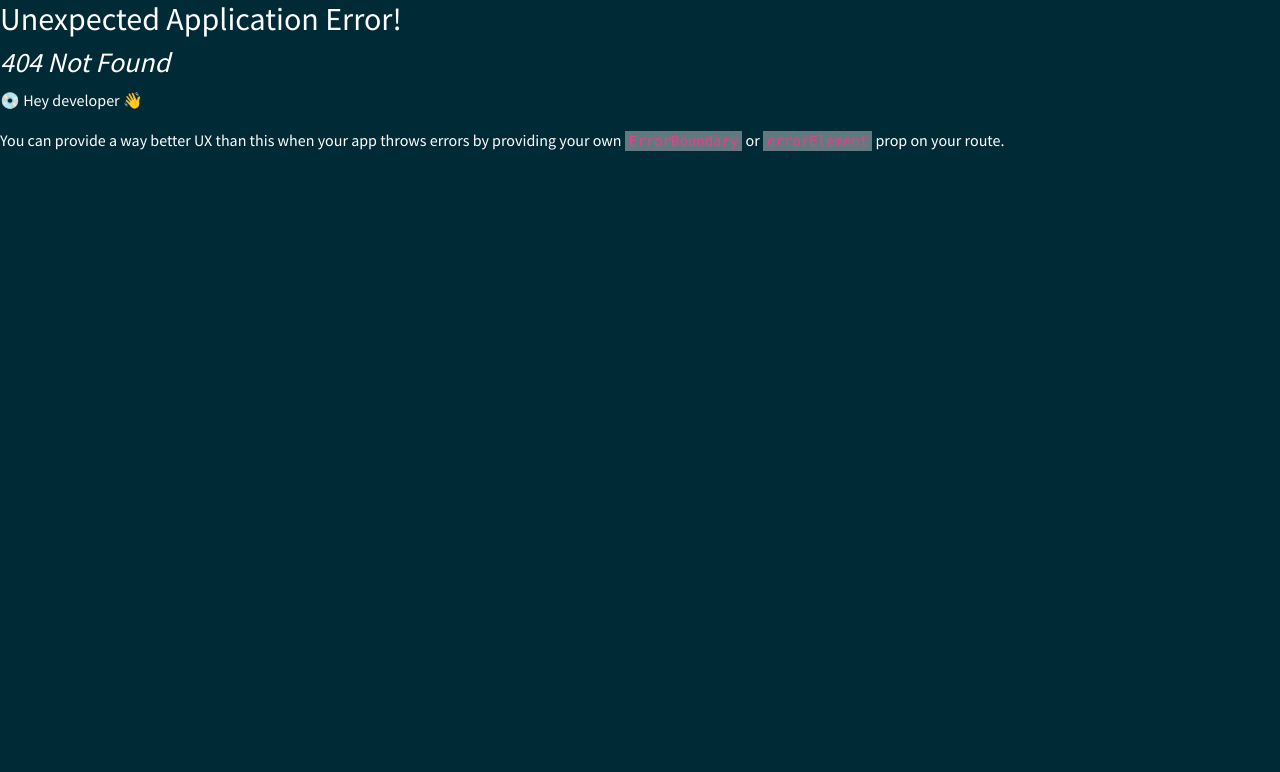
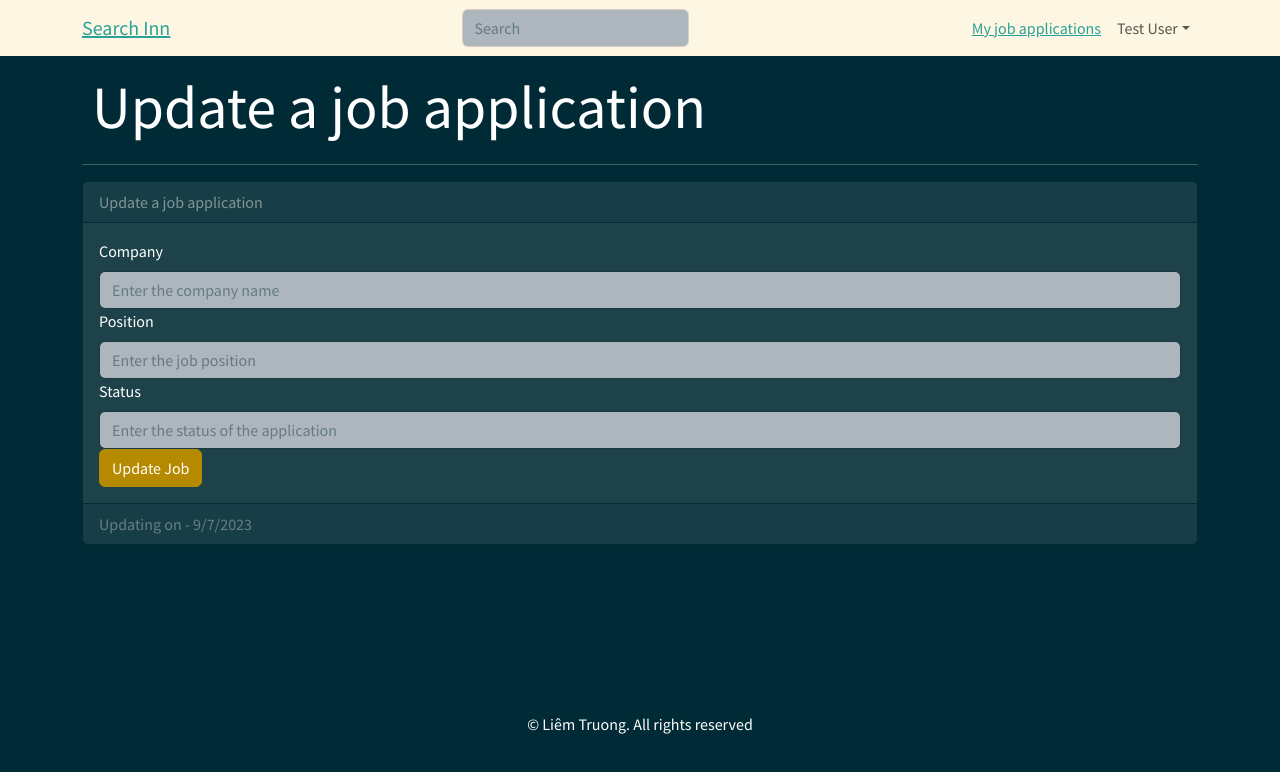
Before and after one commit to lt101/job-tracker, a React (Create React App) app in the folder client/: page /jobs/createJob in a window 1280 px wide. Before the commit this address had no page. Shown: the top 772 px of the page. Built offline with nearby package versions, Linux system fonts and the light colour scheme.

Commit message:
add update functionality

```diff
--- a/client/src/App.js
+++ b/client/src/App.js
@@ -14,6 +14,7 @@ import RegisterPage from "./pages/registerPage/RegisterPage";
 import Root from "./Root";
 import Jobs from "./pages/jobs/Jobs";
 import JobForm from "./pages/jobs/JobForm";
+import UpdateForm from "./pages/jobs/UpdateForm";
 
 const App = () => {
   const router = createBrowserRouter(
@@ -24,6 +25,7 @@ const App = () => {
         <Route path="register" element={<RegisterPage />} />
         <Route path="jobs" element={<Jobs />} />
         <Route path="createJob" element={<JobForm />} />
+        <Route path="jobs/:id" element={<UpdateForm />} />
       </Route>
     )
   );
--- a/client/src/features/jobs/jobService.js
+++ b/client/src/features/jobs/jobService.js
@@ -26,6 +26,25 @@ const getJobs = async (token) => {
   return response.data;
 };
 
+const updateJob = async (jobData, token) => {
+  const config = {
+    headers: {
+      Authorization: `Bearer ${token}`,
+    },
+  };
+
+  const jobId = jobData.id;
+  const updatedInfo = {
+    company: jobData.company,
+    position: jobData.position,
+    status: jobData.status,
+  };
+
+  const response = await axios.put(API_URL + jobId, updatedInfo, config);
+
+  return response.data;
+};
+
 const deleteJob = async (id, token) => {
   const config = {
     headers: {
@@ -41,6 +60,7 @@ const deleteJob = async (id, token) => {
 const jobService = {
   createJob,
   getJobs,
+  updateJob,
   deleteJob,
 };
 
--- a/client/src/features/jobs/jobSlice.js
+++ b/client/src/features/jobs/jobSlice.js
@@ -39,6 +39,24 @@ export const getJobs = createAsyncThunk("jobs/getAll", async (_, thunkAPI) => {
     return thunkAPI.rejectWithValue(message);
   }
 });
+
+export const updateJob = createAsyncThunk(
+  "jobs/update",
+  async (jobData, thunkAPI) => {
+    try {
+      const token = thunkAPI.getState().auth.user.token;
+      return await jobService.updateJob(jobData, token);
+    } catch (error) {
+      const message =
+        (error.response &&
+          error.response.data &&
+          error.response.data.message) ||
+        error.message ||
+        error.toString();
+      return thunkAPI.rejectWithValue(message);
+    }
+  }
+);
 
 export const deleteJob = createAsyncThunk(
   "jobs/delete",
@@ -92,6 +110,23 @@ export const jobSlice = createSlice({
         state.error = true;
         state.message = action.payload;
       })
+      .addCase(updateJob.pending, (state) => {
+        state.loading = true;
+      })
+      .addCase(updateJob.fulfilled, (state, action) => {
+        state.loading = false;
+        state.success = true;
+        state.jobs = state.jobs.map((job) => {
+          if (job._id === action.payload.id) {
+            return action.payload.updatedJob;
+          }
+        });
+      })
+      .addCase(updateJob.rejected, (state, action) => {
+        state.loading = false;
+        state.error = true;
+        state.message = action.payload;
+      })
       .addCase(deleteJob.pending, (state) => {
         state.loading = true;
       })
--- a/client/src/pages/jobs/Jobs.js
+++ b/client/src/pages/jobs/Jobs.js
@@ -59,7 +59,9 @@ const Jobs = () => {
               {job.company}
             </span>
             <div>
-              <Button href={`/jobs/${job.id}`}>Edit</Button>
+              <Link to={`/jobs/${job._id}`}>
+                <Button>Edit</Button>
+              </Link>
               <Button
                 variant="danger"
                 className="mx-2"
@@ -71,7 +73,7 @@ const Jobs = () => {
           </Card.Header>
           <Card.Body>
             <h4>
-              <Badge bg="secondary">Category - {job.status}</Badge>
+              <Badge bg="secondary">Status - {job.status}</Badge>
             </h4>
             <blockquote className="blockquote mb-0">
               <p>{job.position}</p>
--- /dev/null
+++ b/client/src/pages/jobs/UpdateForm.js
@@ -0,0 +1,85 @@
+import { useState } from "react";
+import { useSelector, useDispatch } from "react-redux";
+import { useNavigate, useParams } from "react-router-dom";
+import MainScreen from "../../components/mainScreen/MainScreen";
+import { Button, Card, Form } from "react-bootstrap";
+import Loading from "../../components/Loading";
+import ErrorMessage from "../../components/ErrorMessage";
+import { updateJob } from "../../features/jobs/jobSlice";
+
+const UpdateForm = () => {
+  const { jobs } = useSelector((state) => state.jobs);
+  const dispatch = useDispatch();
+  const navigate = useNavigate();
+
+  const { id } = useParams();
+  const job = jobs.find((j) => j._id === id);
+
+  const [company, setCompany] = useState(job ? job.company : "");
+  const [position, setPosition] = useState(job ? job.position : "");
+  const [status, setStatus] = useState(job ? job.status : "");
+
+  const handleSubmit = (e) => {
+    e.preventDefault();
+
+    if (!company || !position || !status) return;
+    dispatch(updateJob({ id, company, position, status }));
+
+    setCompany("");
+    setPosition("");
+    setStatus("");
+
+    navigate("/jobs");
+  };
+
+  return (
+    <MainScreen title="Update a job application">
+      <Card>
+        <Card.Header>Update a job application</Card.Header>
+        <Card.Body>
+          <Form onSubmit={handleSubmit}>
+            <Form.Group controlId="company">
+              <Form.Label>Company</Form.Label>
+              <Form.Control
+                type="text"
+                value={company}
+                placeholder="Enter the company name"
+                onChange={(e) => setCompany(e.target.value)}
+              />
+            </Form.Group>
+
+            <Form.Group controlId="position">
+              <Form.Label>Position</Form.Label>
+              <Form.Control
+                type="text"
+                value={position}
+                placeholder="Enter the job position"
+                rows={4}
+                onChange={(e) => setPosition(e.target.value)}
+              />
+            </Form.Group>
+
+            <Form.Group controlId="status">
+              <Form.Label>Status</Form.Label>
+              <Form.Control
+                type="text"
+                value={status}
+                placeholder="Enter the status of the application"
+                onChange={(e) => setStatus(e.target.value)}
+              />
+            </Form.Group>
+
+            <Button type="submit" variant="primary">
+              Update Job
+            </Button>
+          </Form>
+        </Card.Body>
+        <Card.Footer className="text-muted">
+          Updating on - {new Date().toLocaleDateString()}
+        </Card.Footer>
+      </Card>
+    </MainScreen>
+  );
+};
+
+export default UpdateForm;
```
Also changed, not shown: 1 other file (tests, documents, lock files or other folders).
